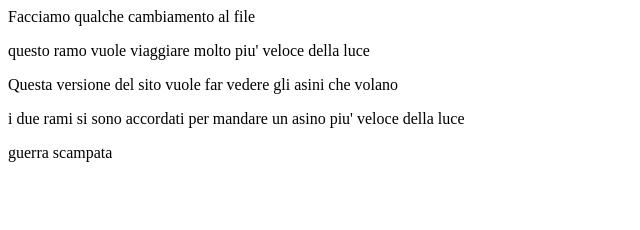
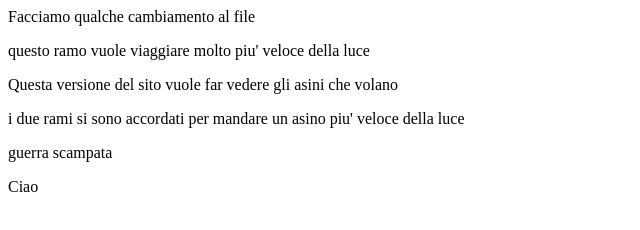
Before and after one commit to Nikkiolan/provamo, a plain HTML site: page index.html in a window 1280 px wide. Shown: the full height of the page, 0-640 px from the left. Drawn offline with Linux system fonts and the light colour scheme.

Commit message:
saluto alla pace...dal cellulare

```diff
--- a/index.html
+++ b/index.html
@@ -7,4 +7,7 @@
 
 <p>i due rami si sono accordati per mandare un asino piu' veloce della luce</p>
 <p>guerra scampata</p>
+  Ciao
+
+
 </body>
```
